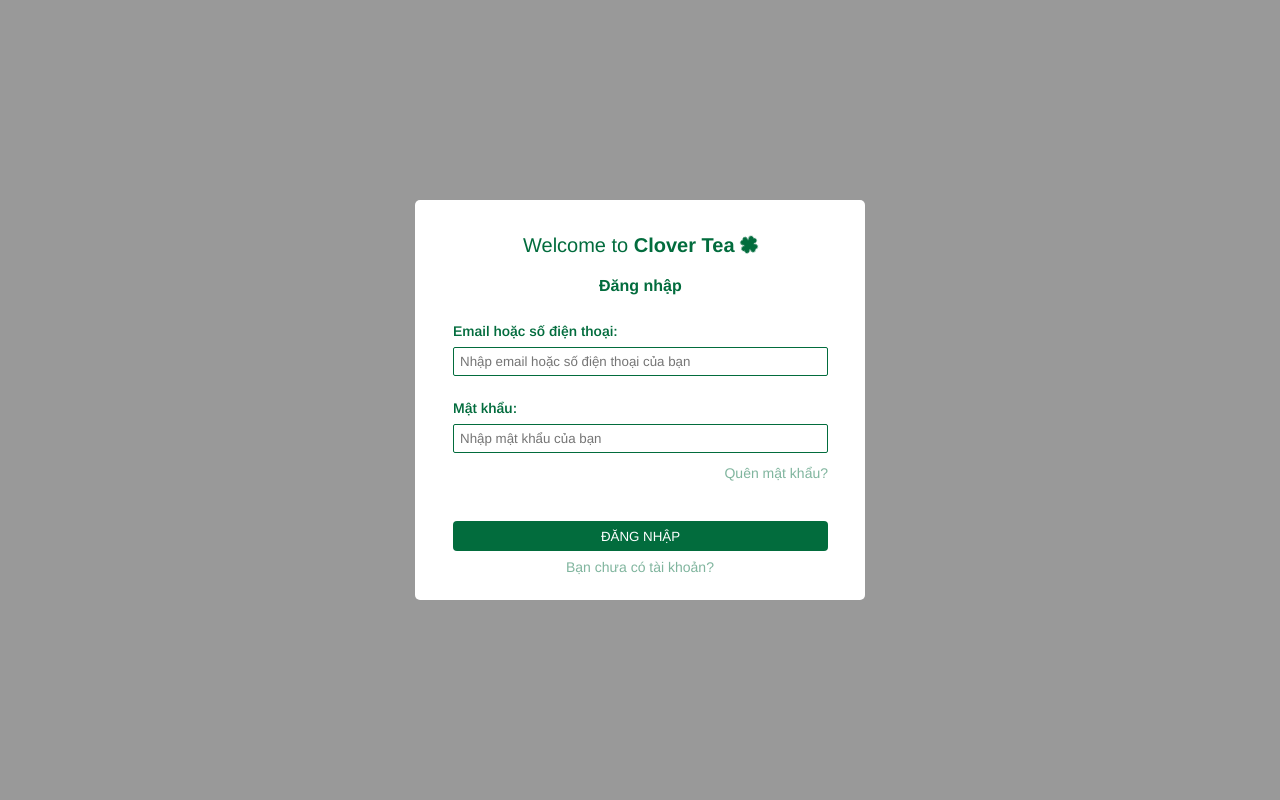
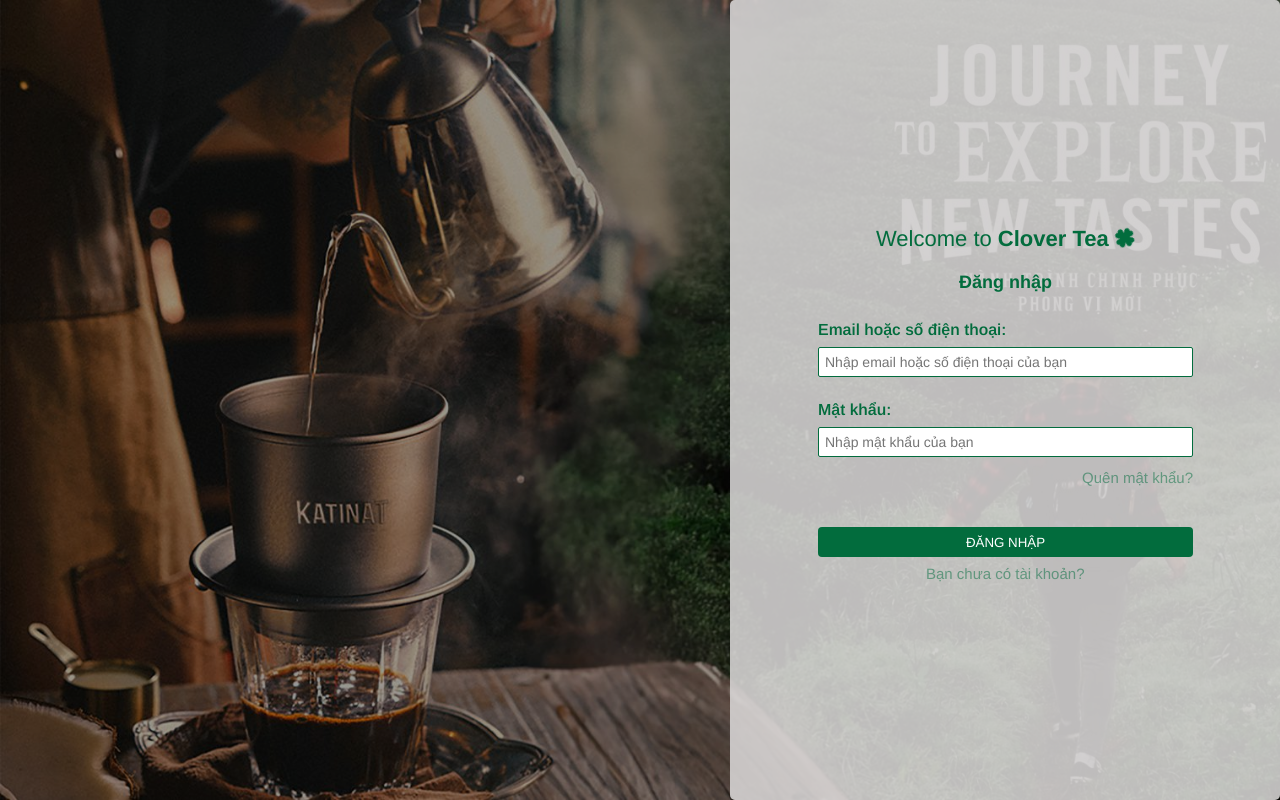
Before and after one commit to CuongNguyen-0712/web_bantrasua, a PHP site: page /pages/user/login.html in a window 1280 px wide. Run offline with PHP 8.4, Linux system fonts and the light colour scheme.

Commit message:
fix login

```diff
--- a/assets/styles/user/login.css
+++ b/assets/styles/user/login.css
@@ -1,15 +1,16 @@
-body {
+body{
+  width: 100%;
+  height: 100vh;
+  background-image: url(/assets/img/katinat.jpg);
+  background-size: cover;
+  background-repeat: no-repeat;
   font-family: "my-font", sans-serif;
-  font-size: 14px;
-  height: 100vh;
-  width: 100%;
 }
 
 /* Login overlay */
 .login {
   display: flex;
-  align-items: center;
-  justify-content: center;
+  justify-content: flex-end;
   height: 100%;
   width: 100%;
   background-color: rgba(0, 0, 0, 0.4);
@@ -17,12 +18,9 @@
 
 /* Login form */
 .login-form {
-  display: flex;
-  align-items: center;
-  justify-content: center;
-  width: 450px;
-  height: 400px;
-  background-color: #fff;
+  width: 550px;
+  height: 100vh;
+  background-color: #dcdadadb;
   border-radius: 5px;
 }
 
@@ -53,7 +51,7 @@
 
 .login-form__heading {
   padding-top: 16px;
-  font-size: 20px;
+  font-size: 22px;
   color: rgb(2, 108, 61);
 }
 
@@ -62,7 +60,7 @@
 }
 
 .login-form__title {
-  font-size: 16px;
+  font-size: 18px;
   font-weight: 700;
   color: rgb(2, 108, 61);
 }
@@ -99,6 +97,7 @@
 .login-form__label {
   color: rgb(2, 108, 61);
   font-weight: 600;
+  font-size: 16px;
 }
 
 .login-form__input {
@@ -107,6 +106,7 @@
   border: 1px solid rgb(2, 108, 61);
   padding: 6px;
   border-radius: 2px;
+  font-size: 14px;
 }
 
 .login-form__icon {
@@ -115,7 +115,13 @@
 
 /* Forgot */
 .login-form__forgot {
+  color: rgb(2, 108, 61, 0.5);
   text-align: end;
+}
+
+.login-form__forgot:hover{
+  opacity: 0.8;
+  cursor: pointer;
 }
 
 .login-form__forgot-link {
@@ -125,6 +131,17 @@
 
 .login-form__button {
   margin-top: 40px;
+}
+
+.login-form__button a{
+  display:flex;
+  height: 100%;
+  width: 100%;
+  align-items: center;
+  justify-content: center;
+  text-decoration: none;
+  color: #fff;
+  font-size: 14px;
 }
 
 .login-form__btn {
@@ -146,7 +163,9 @@
 .login-form__link {
   text-align: center;
   margin: 8px 0;
+  font-size: 15px;
 }
+
 .login-form__link-register {
   text-decoration: none;
   color: rgba(2, 108, 61, 0.5);
```
Also changed, not shown: assets/img/katinat.jpg (added).
